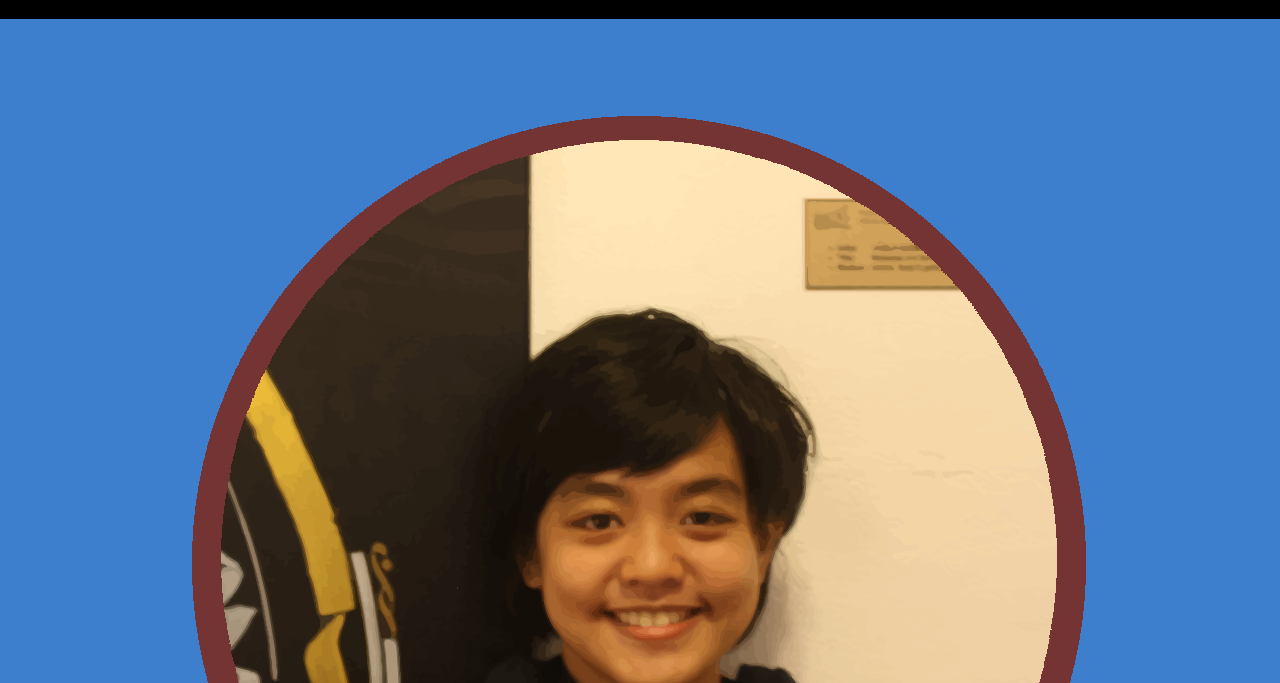
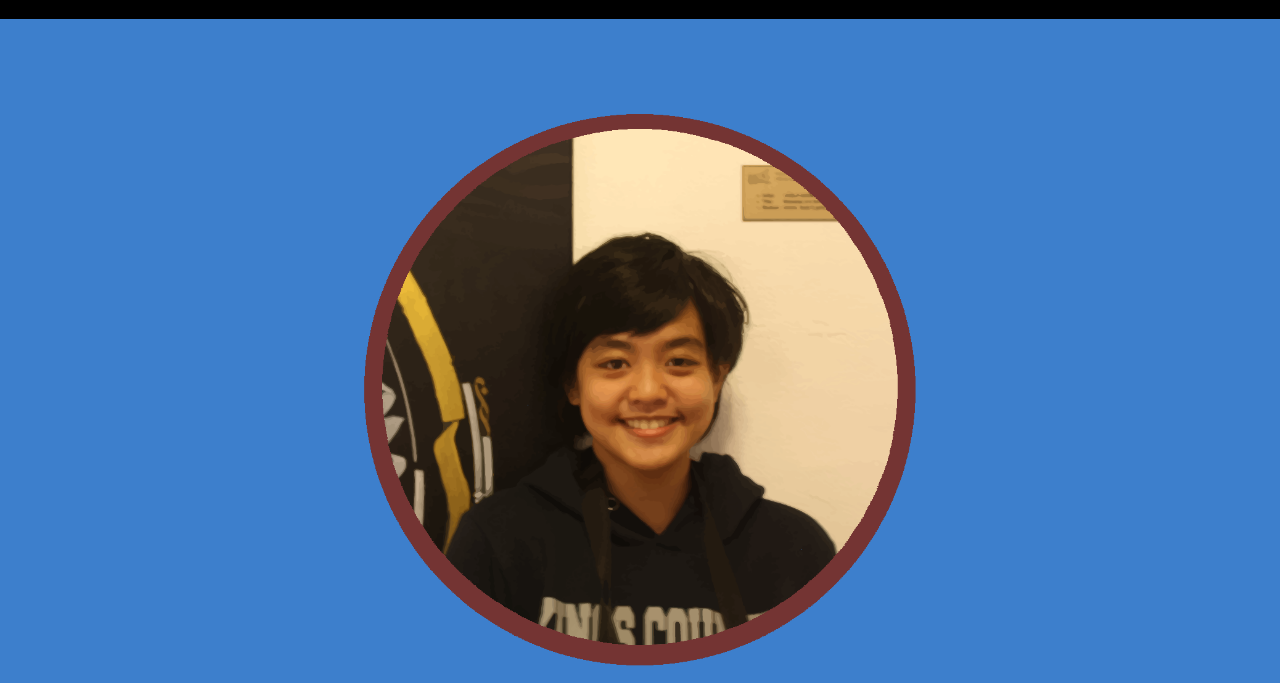
Before and after one commit to BatneCristin/BatneCristin.github.io, a website with bundled scripts: page index.html in a window 1280 px wide. Shown: the part 89-772 px from the top of the page. Built offline with nearby package versions, Linux system fonts and the light colour scheme; a script that the page names is missing.

Commit message:
Added Width And Height Modification for Profile

```diff
--- a/css/freelancer.css
+++ b/css/freelancer.css
@@ -166,7 +166,9 @@ header.masthead {
   background: #3d7fcc; }
   header.masthead img {
     display: block;
-    margin: 0 auto 20px; }
+    margin: 0 auto 20px;
+    max-width: 50%;
+    max-height: 50%; }
   header.masthead .intro-text .name {
     font-family: 'Montserrat', 'Helvetica Neue', Helvetica, Arial, sans-serif;
     font-size: 2em;
```
